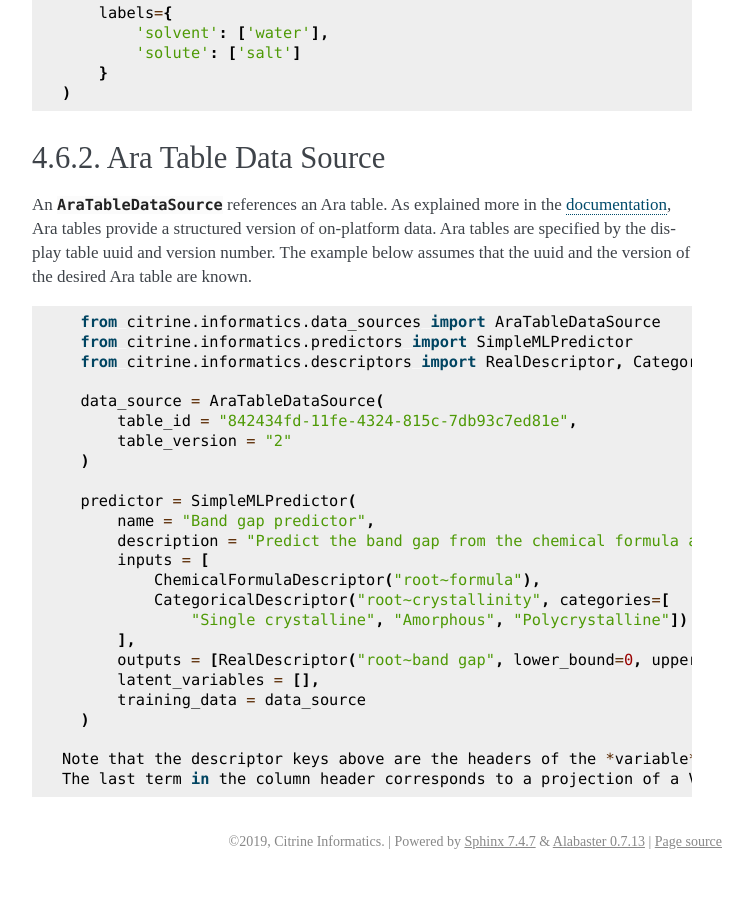
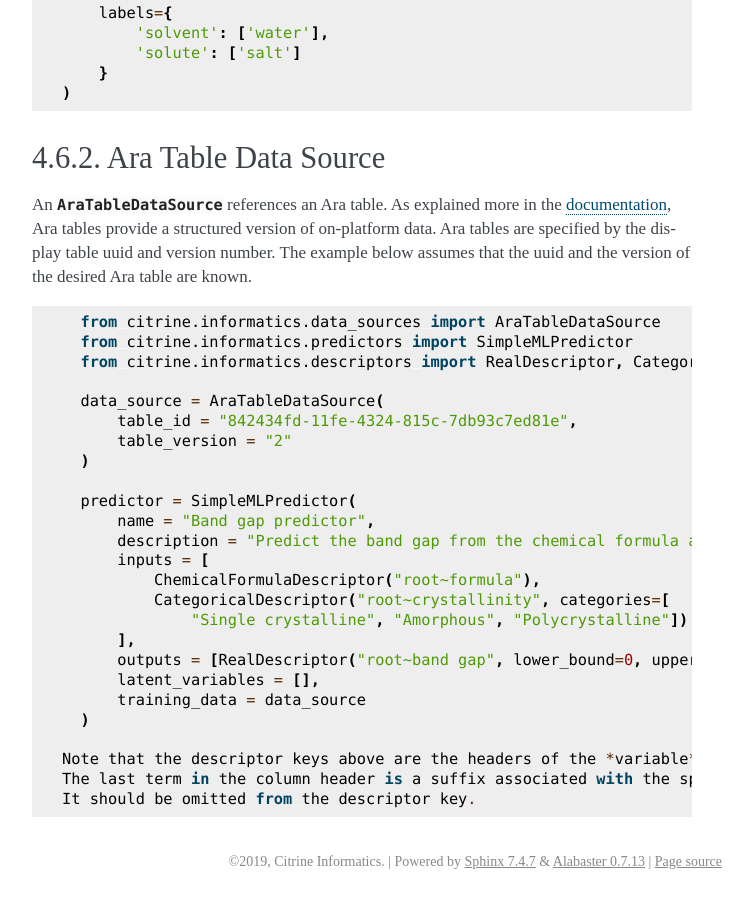
Before and after one commit to CitrineInformatics/citrine-python, a Sphinx documentation site: the page built from docs/source/workflows/data_sources.rst, in a window 1280 px wide and 900 px high, scrolled down 2795 px. Shown: the whole window, without its empty margins (388-1141 px from the left). Built offline with Sphinx 7.4.7, drawn with Linux system fonts in a browser that asks for light colours; pages that are not in the unit, such as notebooks, are missing from menus.

Commit message:
Update docs/source/workflows/data_sources.rst
Co-authored-by: Max Hutchinson <maxhutch@gmail.com>

```diff
--- a/docs/source/workflows/data_sources.rst
+++ b/docs/source/workflows/data_sources.rst
@@ -173,4 +173,5 @@ The example below assumes that the uuid and the version of the desired Ara table
     )
 
   Note that the descriptor keys above are the headers of the *variable* not the column in the table.
-  The last term in the column header corresponds to a projection of a Value type into something that can be displayed in a cell.
+  The last term in the column header is a suffix associated with the specific column definition rather than the variable.
+  It should be omitted from the descriptor key.
```
